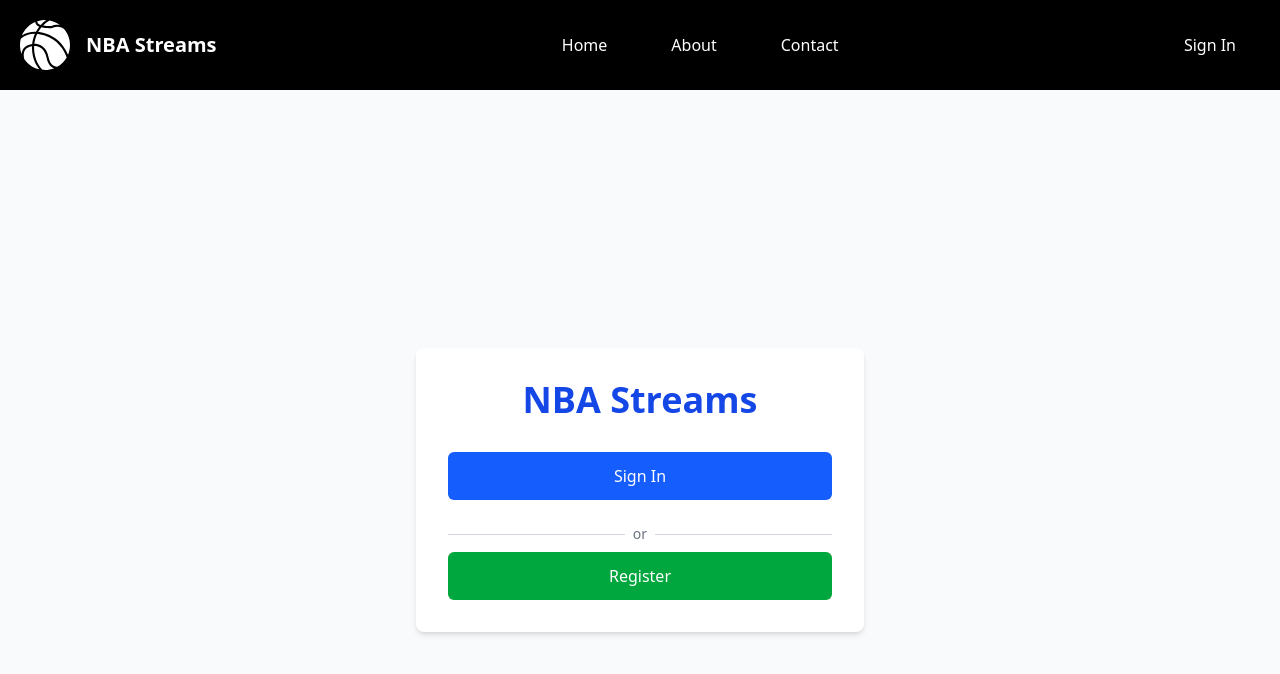
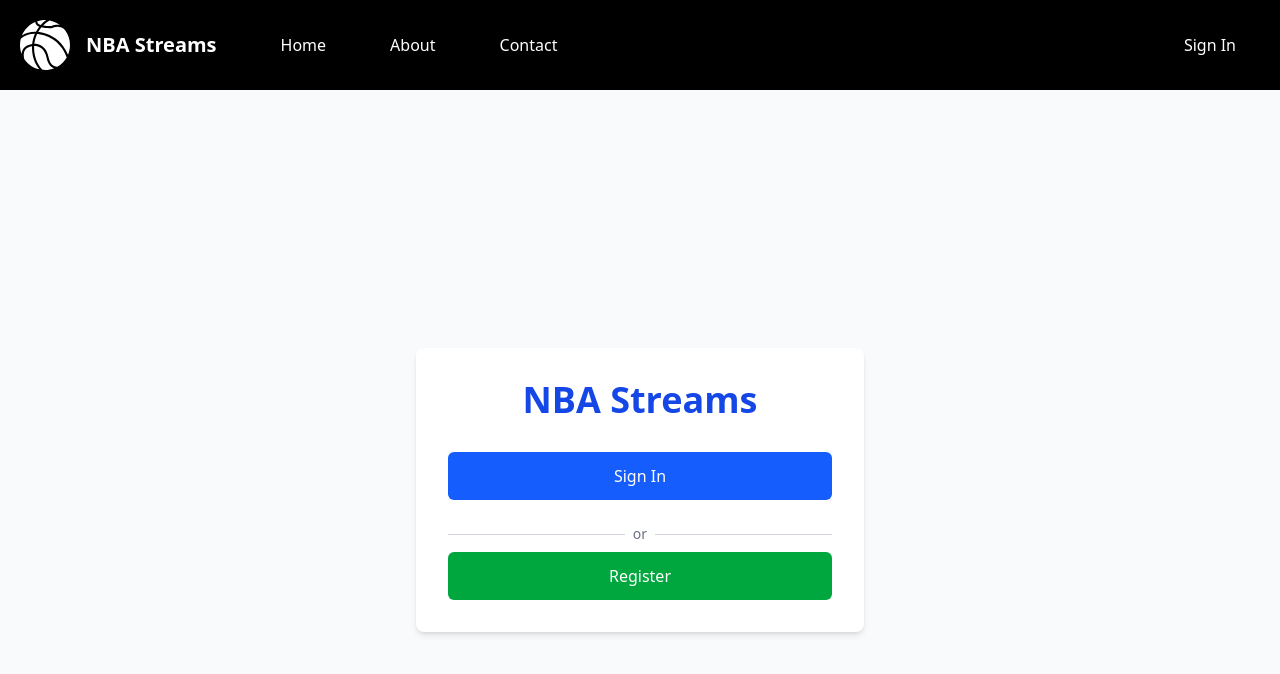
Before and after one commit to andywelly/nba-streams, a Next.js app: page / in a window 1280 px wide. Shown: the top 674 px of the page. Built offline with nearby package versions, Linux system fonts and the light colour scheme; no server answers.

Commit message:
Move header items to the left

```diff
--- a/components/header.tsx
+++ b/components/header.tsx
@@ -7,7 +7,7 @@
 import { Menu, X } from 'lucide-react';
 
 export default function Header() {
-  const { data: session } = useSession(); // Get the user session
+  const { data: session } = useSession();
   const [mobileMenuOpen, setMobileMenuOpen] = useState(false);
 
   const toggleMobileMenu = () => {
@@ -17,7 +17,9 @@
   return (
     <header className="bg-black">
       <nav className="relative z-10 p-5 flex items-center justify-between">
-        {/* Mobile Burger Menu */}
+        {/* Left Side: Logo, NBA Streams, and Navigation Links */}
+        <div className="flex items-center gap-4">
+          {/* Mobile Menu Toggle Button */}
           <div className="md:hidden">
             <button
               onClick={toggleMobileMenu}
@@ -32,7 +34,7 @@
             </button>
           </div>
 
-        {/* Left Side: Basketball Logo and NBA Streams */}
+          {/* Basketball Logo and NBA Streams */}
           <div className="flex items-center gap-4">
             <Link href="/">
               <Image
@@ -78,6 +80,7 @@
               </Link>
             </li>
           </ul>
+        </div>
 
         {/* Right Side: Sign In / Sign Out */}
         <div>
```
Lines whose indentation alone changed are shown as unchanged.
